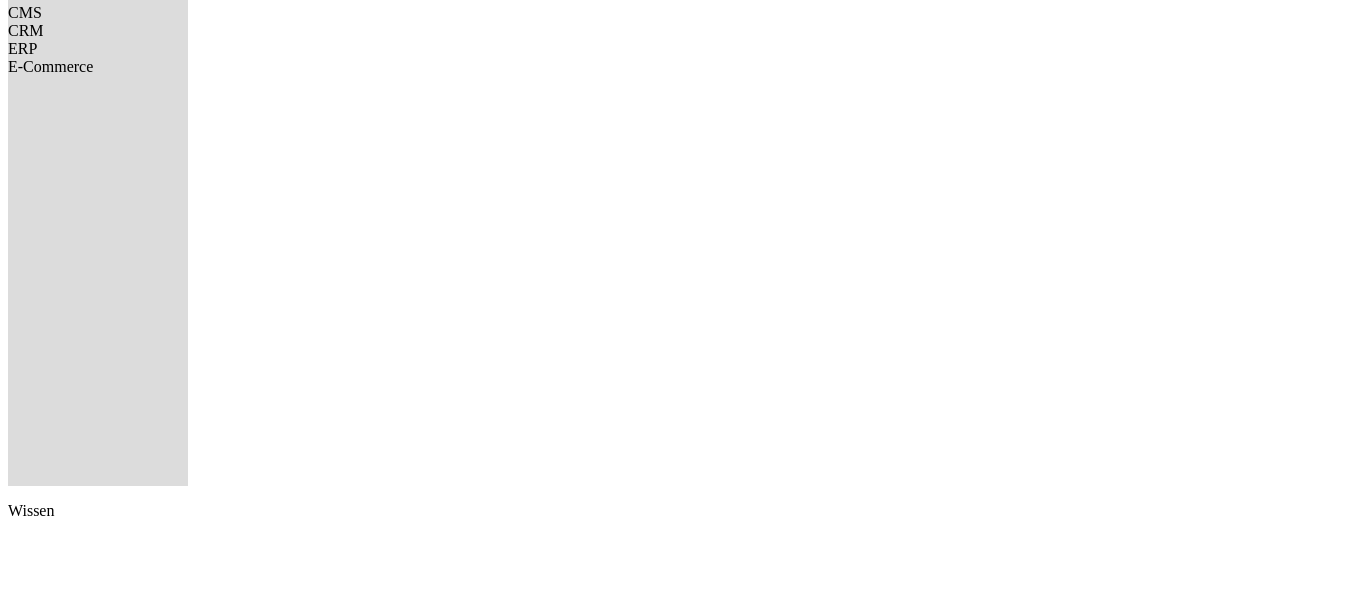
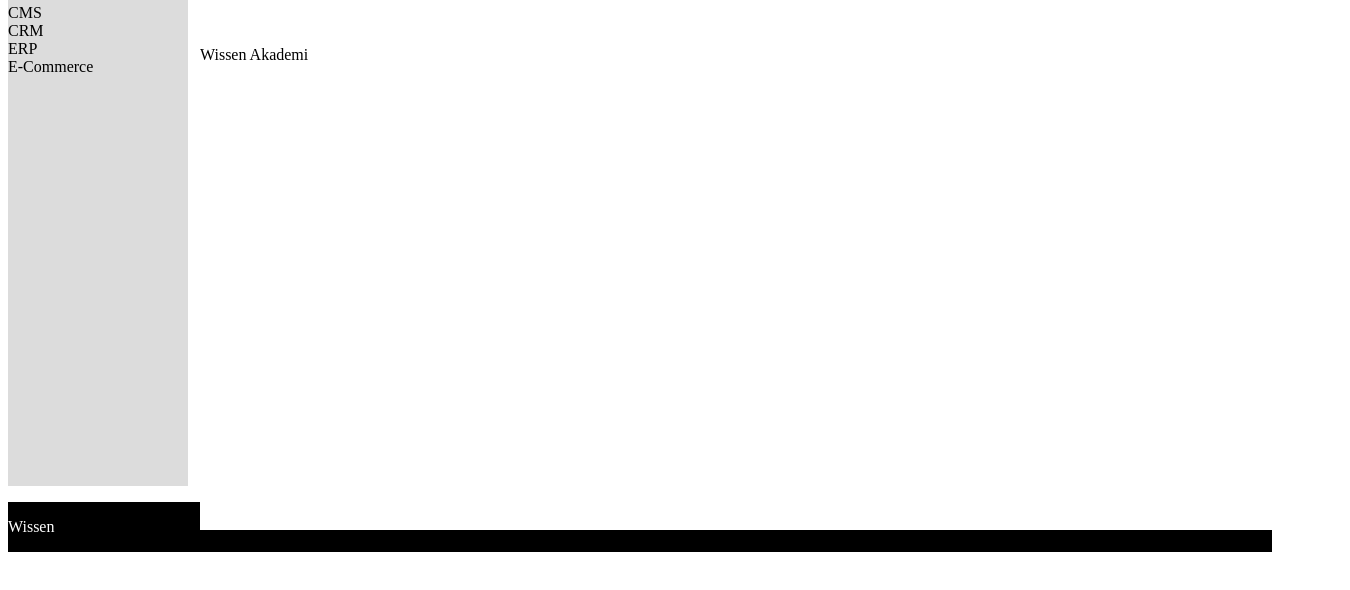
Before and after one commit to KutluGungor/HTMLWorkout, a plain HTML site: page index.html in a window 1280 px wide. Shown: the part 90-680 px from the top of the page, 1350 px wide, since content can reach past the window. Drawn offline with Linux system fonts and the light colour scheme.

Commit message:
AddAsideandFooter

```diff
--- a/index.html
+++ b/index.html
@@ -50,7 +50,21 @@
                 color: #000000;
             }
             aside{
-                padding: 0px;
+			    position: absolute;
+			    top: 120px;
+			    left: 200px;
+			    width: 1150px;
+			    height: 500px;
+			    background-color: white;
+            }
+            footer{
+            	clear: both;
+            	bottom: 0;
+            	height: 50px;
+            	line-height: 50px;
+            	width: 100%;
+            	background-color: black;
+            	color: white;
             }
         </style>
     </head>
@@ -79,11 +93,11 @@
         </section>
 
             <aside>
+            	<p>Wissen Akademi</p>
             </aside>
 
             <footer>
                 <p>Wissen</p>
             </footer>
-
     </body>
 </html>
```
